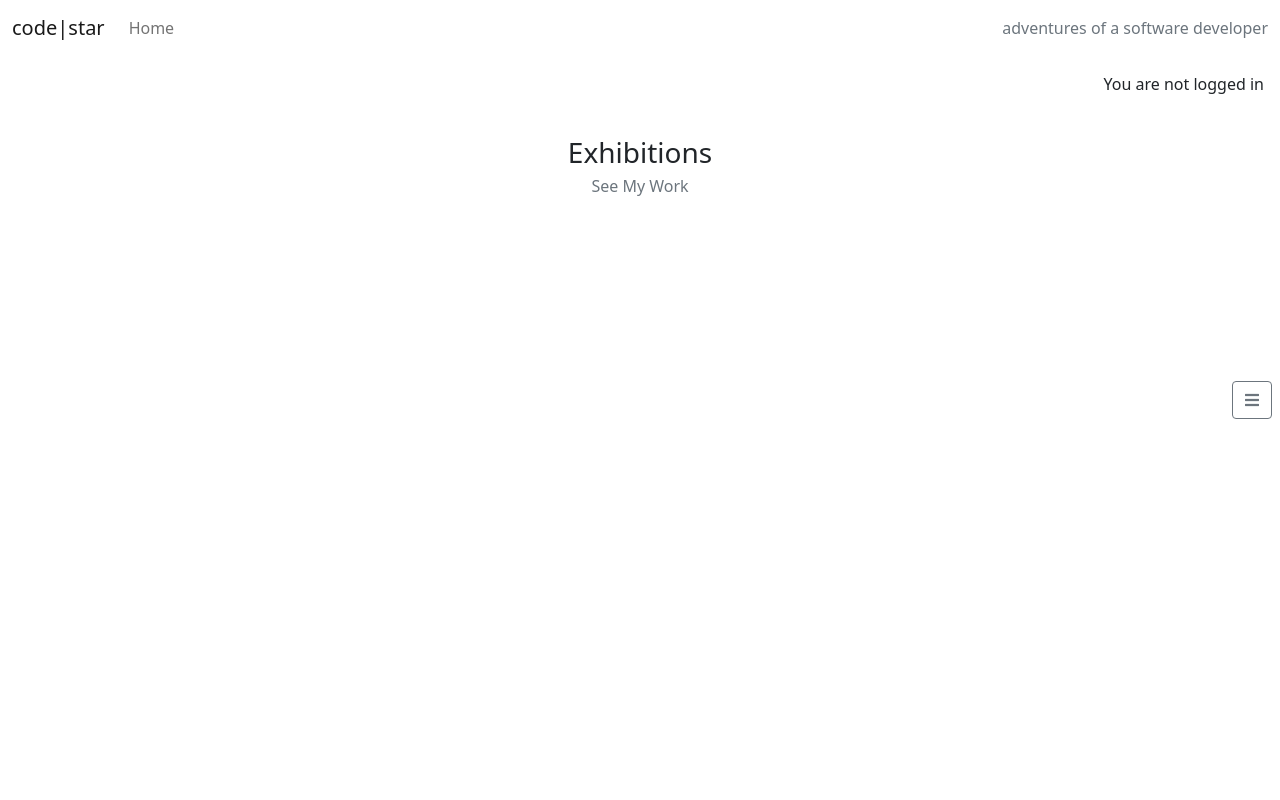
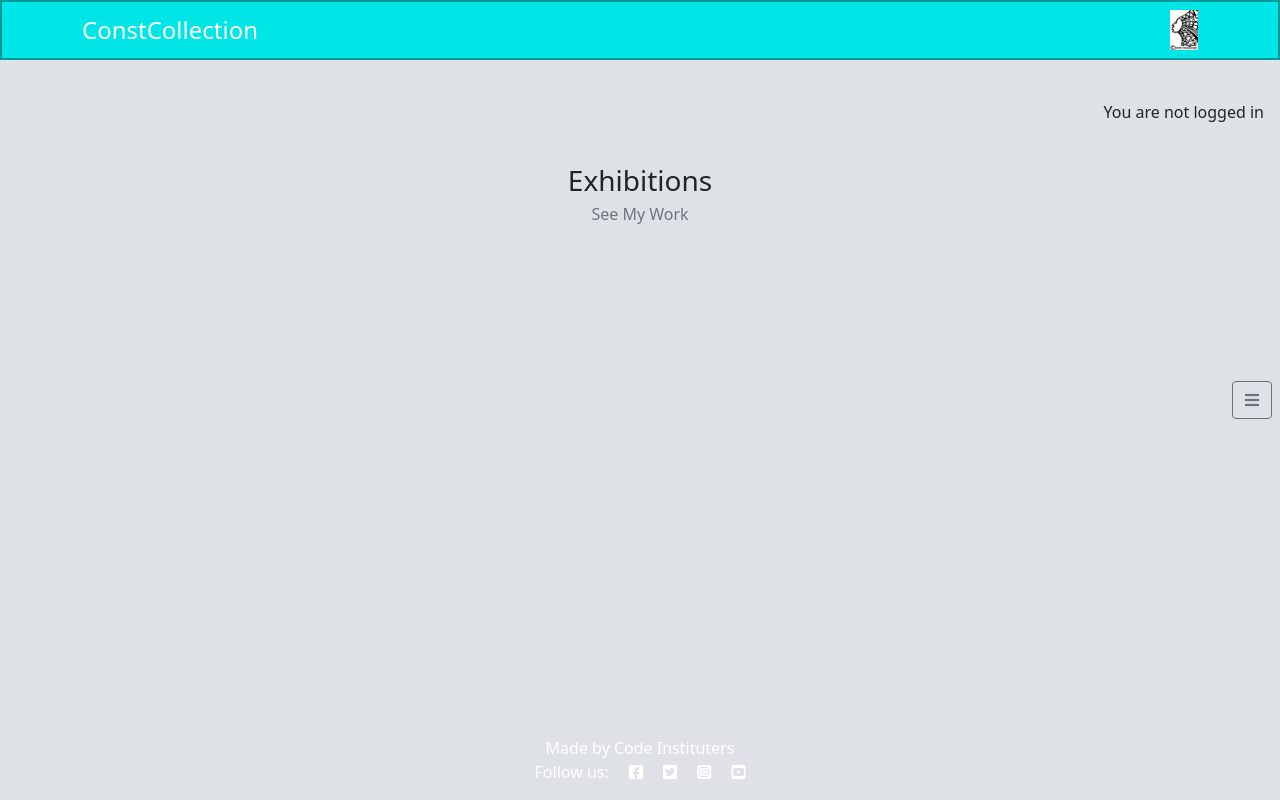
Before and after one commit to SourTarte/hackathon-project-constcollection, a Django app: page /about/exhibitions/ in a window 1280 px wide. Run offline with Django 5.2, Linux system fonts and the light colour scheme; data that the repository does not hold is empty.

Commit message:
Add placeholder header, basic styling to css, move pop out nav button to shared template

```diff
--- a/about/templates/about/exhibitions.html
+++ b/about/templates/about/exhibitions.html
@@ -3,20 +3,11 @@
 
 {% block content %}
 <div class="container py-4">
-
-  <!-- Pop-out navigation button (fixed on the right) -->
-  <button class="btn btn-outline-secondary position-fixed top-50 end-0 translate-middle-y me-2"
-          type="button" data-bs-toggle="offcanvas" data-bs-target="#aboutMenu"
-          aria-controls="aboutMenu" title="Open menu">
-    <i class="fas fa-bars"></i>
-  </button>
-
-
   <!-- Page heading -->
-  <header class="mb-4 text-center">
+  <div class="mb-4 text-center">
     <h1 class="h3 mb-1">Exhibitions</h1>
     <p class="text-muted mb-0">See My Work</p>
-  </header>
+  </div>
 
  {% for section in exhibition_list %}
   {% if forloop.counter|divisibleby:2 %}
--- a/gallery/templates/gallery/art.html
+++ b/gallery/templates/gallery/art.html
@@ -6,12 +6,6 @@
 
   <!-- Hero section -->
   <section class="position-relative">
-    <!-- Pop out button -->
-  <button class="btn btn-outline-secondary position-fixed top-50 end-0 translate-middle-y me-2"
-          type="button" data-bs-toggle="offcanvas" data-bs-target="#aboutMenu"
-          aria-controls="aboutMenu" title="Open menu">
-    <i class="fas fa-bars"></i>
-  </button>
 
     <!-- Hero image with title -->
     <div class="rounded overflow-hidden shadow-sm">
--- a/static/css/style.css
+++ b/static/css/style.css
@@ -0,0 +1,11 @@
+
+/* Global Styles */
+
+body {
+    background-color: #dee2e6 ;
+}
+
+#main-header {
+    background-color: #00E6E6;
+    border: 2px solid #009999;
+}
--- a/templates/base.html
+++ b/templates/base.html
@@ -1,6 +1,6 @@
 {% load static %}
 
-{% url 'art_list' as art_list_url %}
+{% url 'art' as art_list_url %}
 {% url 'account_login' as login_url %}
 {% url 'account_signup' as signup_url %}
 {% url 'account_logout' as logout_url %}
@@ -10,7 +10,7 @@
 <html class="h-100" lang="en">
 
 <head>
-    <title>CodeStar Blog</title>
+    <title>ConstCollection</title>
     <meta name="viewport" content="width=device-width, initial-scale=1" />
 
     <!-- Google Fonts CSS -->
@@ -31,30 +31,15 @@
 </head>
 
 <body class="d-flex flex-column h-100 main-bg">
-
-    <!-- Navigation -->
-    <nav class="navbar navbar-expand-lg navbar-light bg-white">
-        <div class="container-fluid">
-            <a class="navbar-brand" href="{% url 'welcome' %}"><span class="brand">c<span class="red-o">o</span>de<span
-                        class="thin">|star</span></span></a>
-            <button class="navbar-toggler" type="button" data-bs-toggle="collapse" data-bs-target="#navbarText"
-                aria-controls="navbarText" aria-expanded="false" aria-label="Toggle navigation">
-                <span class="navbar-toggler-icon"></span>
-            </button>
-            <div class="collapse navbar-collapse" id="navbarText">
-                <ul class="navbar-nav me-auto mb-2 mb-lg-0">
-                    <li class="nav-item">
-                        <a class="nav-link {% if request.path == welcome_url %}active{% endif %}" aria-current="page"
-                            href="{% url 'welcome' %}">Home</a>
-                    </li>
-                </ul>
-                <span class="navbar-text text-muted">
-                    adventures of a software developer
-                </span>
-            </div>
+    <header id="main-header" class="py-2 mb-4">
+        <div class="container d-flex justify-content-between align-items-center">
+            <a href="{% url 'art' %}" class="text-white text-decoration-none fs-4">ConstCollection</a>
+            <a href="{% url 'art' %}">
+                <img src="{% static 'images/copyright-const-collection.webp' %}" alt="Const Collection Logo"
+                    class="img-fluid" style="height:40px;">
+            </a>
         </div>
-    </nav>
-
+    </header>
     <!-- displaying Django messages -->
     <div class="container">
         <div class="row">
@@ -81,7 +66,7 @@
         <!-- Content Goes here -->
         {% endblock content %}
         {% if not request.resolver_match.url_name == "welcome" %}
-            {% include "shared/navigation.html" %}
+        {% include "shared/navigation.html" %}
         {% endif %}
     </main>
 
--- a/templates/shared/navigation.html
+++ b/templates/shared/navigation.html
@@ -1,3 +1,10 @@
+  <!-- Pop-out navigation button (fixed on the right) -->
+  <button class="btn btn-outline-secondary position-fixed top-50 end-0 translate-middle-y me-2"
+          type="button" data-bs-toggle="offcanvas" data-bs-target="#aboutMenu"
+          aria-controls="aboutMenu" title="Open menu">
+    <i class="fas fa-bars"></i>
+  </button>
+
 <!-- Offcanvas navigation -->
 <div class="offcanvas offcanvas-end" tabindex="-1" id="aboutMenu" aria-labelledby="aboutMenuLabel">
   <div class="offcanvas-header">
```
Also changed, not shown: about/templates/about/about.html (+2 -10 lines), gallery/templates/gallery/art_list.html (+0 -7 lines), static/images/copyright-const-collection.webp (added).
